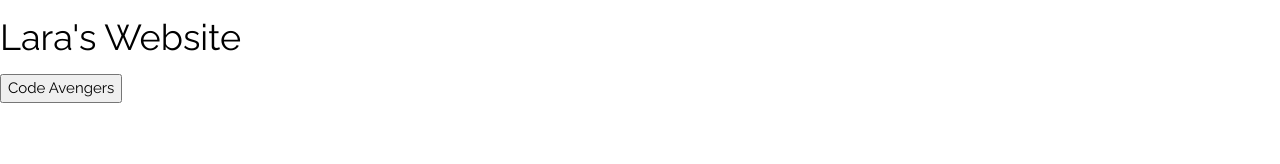
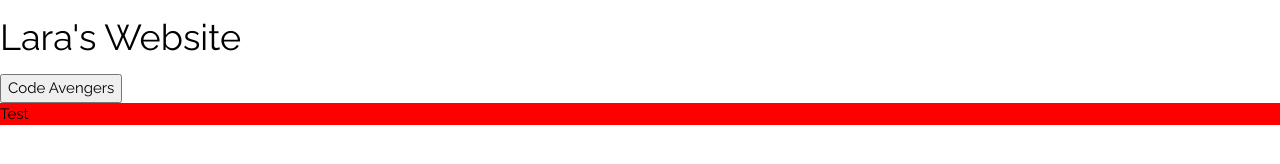
Before and after one commit to gc2labs/Lara, a plain HTML site: page index.html in a window 1280 px wide. Drawn offline with nearby package versions, Linux system fonts and the light colour scheme.

Commit message:
Update index.html

```diff
--- a/index.html
+++ b/index.html
@@ -21,7 +21,7 @@
 <div>
   <h1>Lara's Website</h1>
   <button>Code Avengers</button>
-  <div style="background-color: red;"> </div>
+  <div style="background-color: red;"> Test </div>
 </div>
 
 </body>
```
